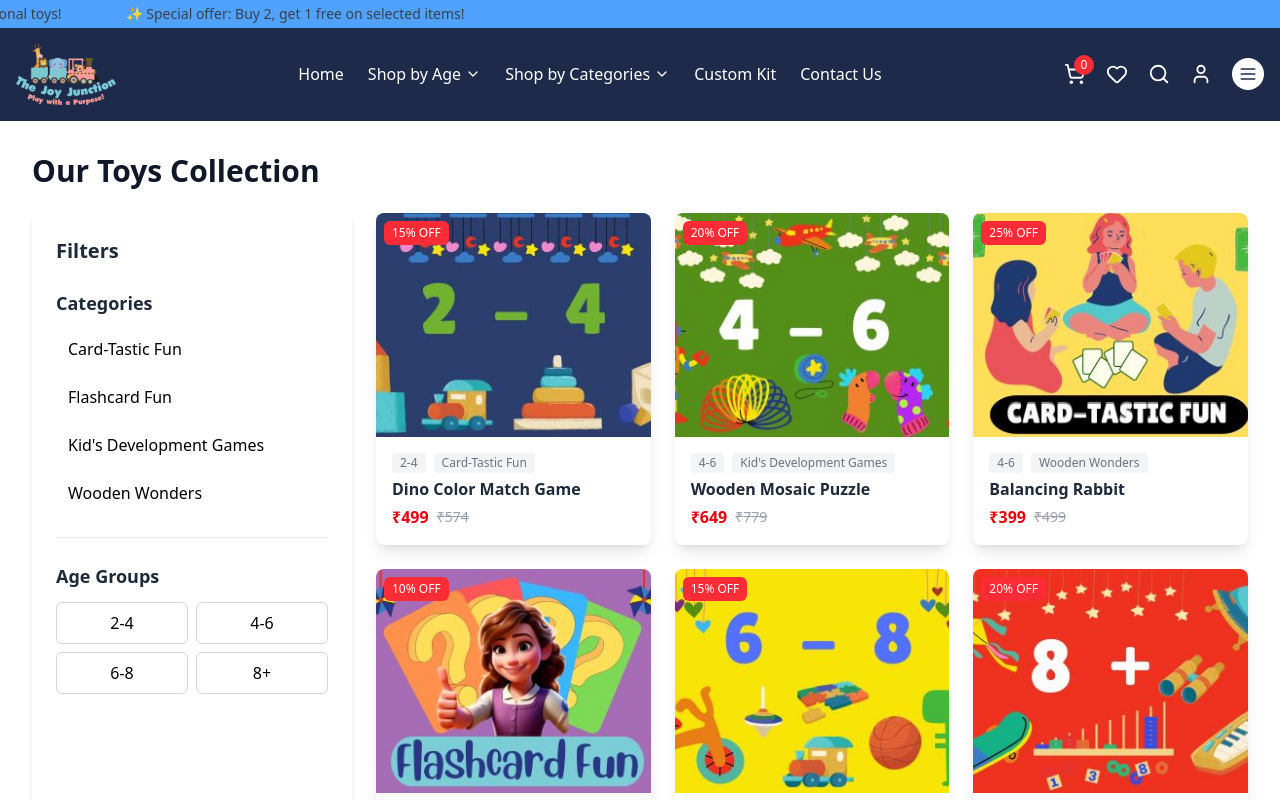
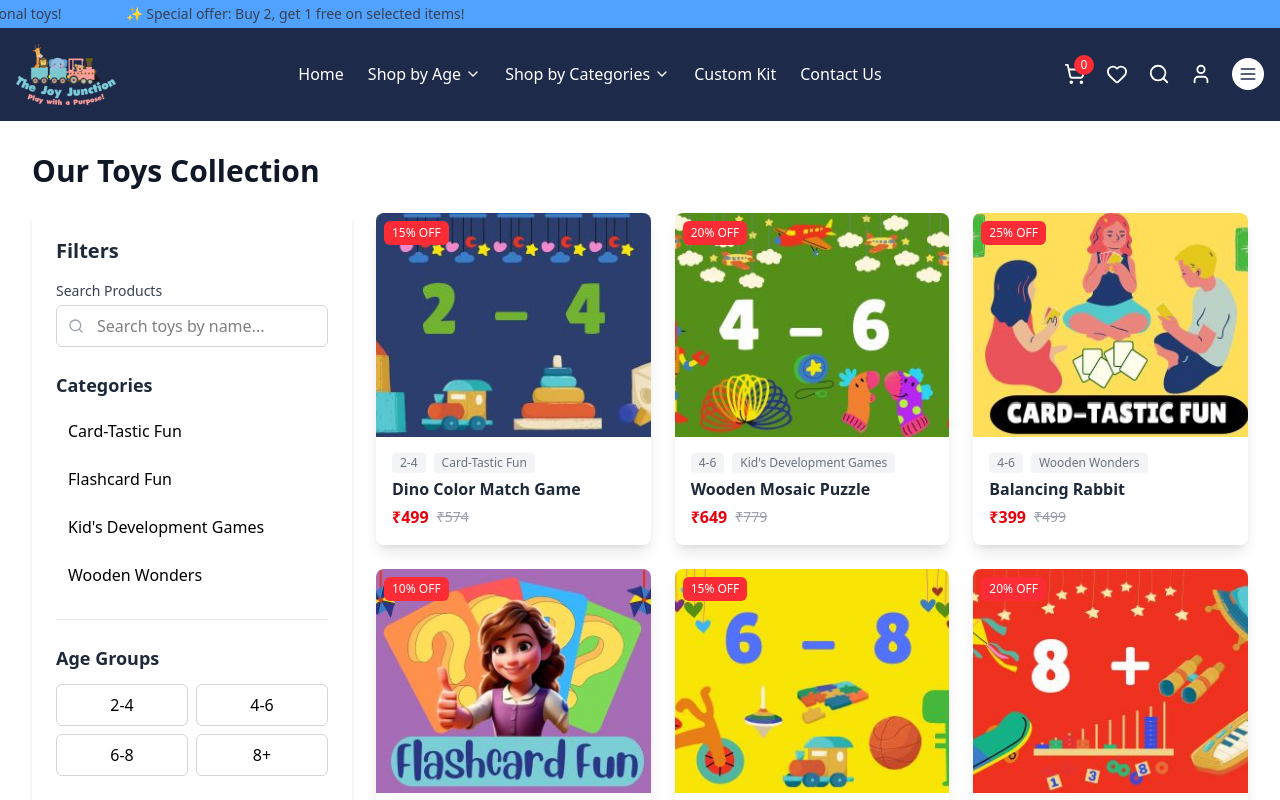
Before and after one commit to HardikUpadhyay007/joy-junction-components, a Next.js app: page /products in a window 1280 px wide. Shown: the top 800 px of the page. Built offline with nearby package versions, Linux system fonts and the light colour scheme.

Commit message:
sidebar search filter addition

```diff
--- a/app/components/SidebarFilter.tsx
+++ b/app/components/SidebarFilter.tsx
@@ -2,15 +2,48 @@
 
 import { useRouter, useSearchParams } from "next/navigation";
 import { Filter, X } from "lucide-react";
-import { useState } from "react";
+import { useState, useEffect } from "react";
 
 const SidebarFilter = () => {
     const router = useRouter();
     const searchParams = useSearchParams();
     const [mobileFiltersOpen, setMobileFiltersOpen] = useState(false);
+    const [searchTerm, setSearchTerm] = useState("");
+    const [typingTimeout, setTypingTimeout] = useState<NodeJS.Timeout | null>(
+        null
+    );
 
     const currentCategory = searchParams.get("category") || "";
     const currentAge = searchParams.get("age") || "";
+    const currentSearch = searchParams.get("search") || "";
+
+    // Initialize searchTerm with URL param on mount and when URL changes
+    useEffect(() => {
+        if (!searchTerm && currentSearch) {
+            setSearchTerm(currentSearch);
+        }
+    }, [currentSearch]);
+
+    const handleKeyDown = (e: React.KeyboardEvent<HTMLInputElement>) => {
+        if (e.key === "Enter") {
+            e.preventDefault();
+            const params = new URLSearchParams(searchParams.toString());
+
+            if (searchTerm.trim()) {
+                params.set("search", searchTerm.trim());
+            } else {
+                params.delete("search");
+            }
+
+            const newUrl = `/products?${params.toString()}`;
+            router.push(newUrl);
+
+            // Wait for the navigation before clearing the searchTerm
+            setTimeout(() => {
+                setSearchTerm("");
+            }, 100); // Slight delay to avoid race
+        }
+    };
 
     const setFilter = (type: string, value: string) => {
         const params = new URLSearchParams(searchParams.toString());
@@ -25,7 +58,34 @@ const SidebarFilter = () => {
         router.push(`/products?${params.toString()}`);
     };
 
+    const handleSearchChange = (e: React.ChangeEvent<HTMLInputElement>) => {
+        const value = e.target.value;
+        // Set the local state immediately for UI responsiveness
+        setSearchTerm(value);
+
+        // Clear any existing timeout
+        if (typingTimeout) {
+            clearTimeout(typingTimeout);
+        }
+
+        // Set a new timeout for debounce
+        const timeout = setTimeout(() => {
+            const params = new URLSearchParams(searchParams.toString());
+
+            if (value.trim()) {
+                params.set("search", value.trim());
+            } else {
+                params.delete("search");
+            }
+
+            router.push(`/products?${params.toString()}`);
+        }, 500); // 500ms debounce
+
+        setTypingTimeout(timeout);
+    };
+
     const clearFilters = () => {
+        setSearchTerm("");
         router.push("/products");
     };
 
@@ -64,7 +124,42 @@ const SidebarFilter = () => {
                                 <X size={20} />
                             </button>
                         </div>
-                        {/* Filter content (same as desktop) */}
+                        {/* Search input for mobile */}
+                        <div className="mb-4">
+                            <div className="relative">
+                                <input
+                                    type="text"
+                                    placeholder="Search toys..."
+                                    value={searchTerm}
+                                    onChange={handleSearchChange}
+                                    onKeyDown={handleKeyDown}
+                                    className="w-full px-4 py-2 border border-gray-300 rounded-md focus:outline-none focus:ring-2 focus:ring-blue-500 focus:border-transparent pl-10"
+                                />
+                                <div className="absolute left-3 top-1/2 transform -translate-y-1/2 text-gray-400">
+                                    <svg
+                                        xmlns="http://www.w3.org/2000/svg"
+                                        width="16"
+                                        height="16"
+                                        viewBox="0 0 24 24"
+                                        fill="none"
+                                        stroke="currentColor"
+                                        strokeWidth="2"
+                                        strokeLinecap="round"
+                                        strokeLinejoin="round"
+                                    >
+                                        <circle cx="11" cy="11" r="8"></circle>
+                                        <line
+                                            x1="21"
+                                            y1="21"
+                                            x2="16.65"
+                                            y2="16.65"
+                                        ></line>
+                                    </svg>
+                                </div>
+                            </div>
+                        </div>
+
+                        {/* Filter content */}
                         <FilterContent
                             categories={categories}
                             ageGroups={ageGroups}
@@ -78,9 +173,9 @@ const SidebarFilter = () => {
 
             {/* Desktop sidebar filter */}
             <aside className="hidden lg:block w-full max-w-xs bg-white p-6 rounded-lg shadow-md">
-                <div className="flex justify-between items-center mb-6">
+                <div className="flex justify-between items-center mb-4">
                     <h2 className="text-xl font-bold text-gray-800">Filters</h2>
-                    {(currentCategory || currentAge) && (
+                    {(currentCategory || currentAge || currentSearch) && (
                         <button
                             onClick={clearFilters}
                             className="text-sm text-blue-600 hover:text-blue-800 flex items-center gap-1"
@@ -89,6 +184,66 @@ const SidebarFilter = () => {
                             Clear all
                         </button>
                     )}
+                </div>
+
+                {/* Desktop search input */}
+                <div className="mb-6">
+                    <label
+                        htmlFor="desktop-search"
+                        className="block text-sm font-medium text-gray-700 mb-1"
+                    >
+                        Search Products
+                    </label>
+                    <div className="relative">
+                        <input
+                            id="desktop-search"
+                            type="text"
+                            placeholder="Search toys by name..."
+                            value={searchTerm}
+                            onChange={handleSearchChange}
+                            onKeyDown={handleKeyDown}
+                            className="w-full px-4 py-2 border border-gray-300 rounded-md focus:outline-none focus:ring-2 focus:ring-blue-500 focus:border-transparent pl-10"
+                        />
+                        <div className="absolute left-3 top-1/2 transform -translate-y-1/2 text-gray-400">
+                            <svg
+                                xmlns="http://www.w3.org/2000/svg"
+                                width="16"
+                                height="16"
+                                viewBox="0 0 24 24"
+                                fill="none"
+                                stroke="currentColor"
+                                strokeWidth="2"
+                                strokeLinecap="round"
+                                strokeLinejoin="round"
+                            >
+                                <circle cx="11" cy="11" r="8"></circle>
+                                <line
+                                    x1="21"
+                                    y1="21"
+                                    x2="16.65"
+                                    y2="16.65"
+                                ></line>
+                            </svg>
+                        </div>
+                        {searchTerm && (
+                            <button
+                                onClick={() => {
+                                    setSearchTerm("");
+                                    const params = new URLSearchParams(
+                                        searchParams.toString()
+                                    );
+                                    params.delete("search");
+                                    router.push(
+                                        `/products?${params.toString()}`
+                                    );
+                                }}
+                                className="absolute right-2 top-1/2 transform -translate-y-1/2 text-gray-400 hover:text-gray-600"
+                                aria-label="Clear search"
+                            >
+                                <X size={16} />
+                            </button>
+                        )}
+                    </div>
                 </div>
 
                 <FilterContent
--- a/app/products/ProductContent.tsx
+++ b/app/products/ProductContent.tsx
@@ -9,11 +9,15 @@ export default function ProductContent() {
     const searchParams = useSearchParams();
     const age = searchParams.get("age");
     const category = searchParams.get("category");
+    const searchTerm = searchParams.get("search");
 
     const filteredProducts = products.filter((product) => {
         const ageMatch = age ? product.ageGroup === age : true;
         const catMatch = category ? product.category === category : true;
-        return ageMatch && catMatch;
+        const searchMatch = searchTerm
+            ? product.name.toLowerCase().includes(searchTerm.toLowerCase())
+            : true;
+        return ageMatch && catMatch && searchMatch;
     });
 
     return (
```
